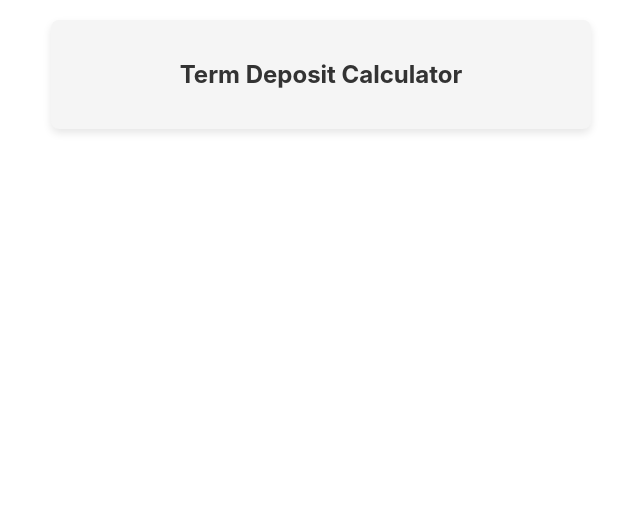
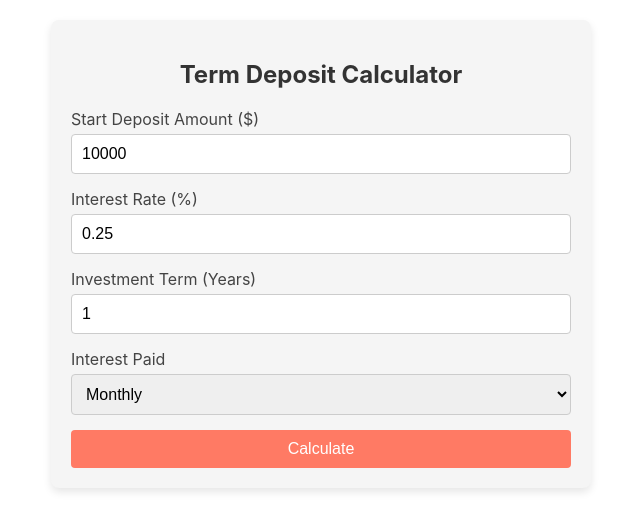
Before and after one commit to AshwaryaSmridhi/term-deposit-calculator, a React (Create React App) app: page / in a window 1280 px wide. Shown: the top 530 px of the page, without its empty margins (319-959 px from the left). Built offline with nearby package versions, Linux system fonts and the light colour scheme.

Commit message:
Add input elements

```diff
--- /dev/null
+++ b/src/components/Form.tsx
@@ -0,0 +1,22 @@
+import { useState } from 'react';
+import { Button, FormContainer } from '../styles/TermDepositCalculator.styles';
+import { StartAmountInput } from './form/StartAmountInput';
+import InterestRateInput from './form/InterestRateInput';
+import InvestmentTermInput from './form/InvestmentTermInput';
+import InterestPaidInput from './form/InterestPaidInput';
+
+export const Form = () => {
+    const [startDeposit, setStartDeposit] = useState<number>(10000);
+    const [interestRate, setInterestRate] = useState<number>(0.25);
+    const [investmentTerm, setInvestmentTerm] = useState<number>(1);
+    const [interestPaid, setInterestPaid] = useState<'monthly' | 'quarterly' | 'annually' | 'atMaturity'>('monthly');
+    return (
+        <FormContainer>
+            <StartAmountInput value={startDeposit} setValue={setStartDeposit} />
+            <InterestRateInput value={interestRate} setValue={setInterestRate} />
+            <InvestmentTermInput value={investmentTerm} setValue={setInvestmentTerm} />
+            <InterestPaidInput value={interestPaid} setValue={setInterestPaid} />
+            <Button type="submit">Calculate</Button>
+        </FormContainer>
+    )
+}
--- a/src/components/TermDepositCalculator.tsx
+++ b/src/components/TermDepositCalculator.tsx
@@ -1,10 +1,11 @@
-import React, { useState } from 'react';
 import { CalculatorContainer, Title } from '../styles/TermDepositCalculator.styles';
+import { Form } from './Form';
 
 export const TermDepositCalculator = () => {
     return (
         <CalculatorContainer>
             <Title>Term Deposit Calculator </Title>
+            <Form />
         </CalculatorContainer>
     )
 }
--- /dev/null
+++ b/src/components/form/InterestPaidInput.tsx
@@ -0,0 +1,23 @@
+import React from 'react';
+import { InputGroup, Label, Select } from '../../styles/TermDepositCalculator.styles';
+
+interface InterestPaidProps {
+    value: 'monthly' | 'quarterly' | 'annually' | 'atMaturity';
+    setValue: (value: 'monthly' | 'quarterly' | 'annually' | 'atMaturity') => void;
+}
+
+const InterestPaidInput: React.FC<InterestPaidProps> = ({ value, setValue }) => {
+    return (
+        <InputGroup>
+            <Label>Interest Paid</Label>
+            <Select value={value} onChange={(e) => setValue(e.target.value as any)}>
+                <option value="monthly">Monthly</option>
+                <option value="quarterly">Quarterly</option>
+                <option value="annually">Annually</option>
+                <option value="atMaturity">At Maturity</option>
+            </Select>
+        </InputGroup>
+    );
+};
+
+export default InterestPaidInput;
--- /dev/null
+++ b/src/components/form/InterestRateInput.tsx
@@ -0,0 +1,26 @@
+import React from 'react';
+import { InputGroup, Label, Input } from '../../styles/TermDepositCalculator.styles';
+
+interface InterestRateProps {
+    value: number;
+    setValue: (value: number) => void;
+}
+
+const InterestRateInput: React.FC<InterestRateProps> = ({ value, setValue }) => {
+    return (
+        <InputGroup>
+            <Label>Interest Rate (%)</Label>
+            <Input
+                type="number"
+                step="0.01"
+                value={value}
+                onChange={(e) => setValue(Number(e.target.value))}
+                placeholder="e.g. 1.10"
+                min="0"
+                required
+            />
+        </InputGroup>
+    );
+};
+
+export default InterestRateInput;
--- /dev/null
+++ b/src/components/form/InvestmentTermInput.tsx
@@ -0,0 +1,25 @@
+import React from 'react';
+import { Input, InputGroup, Label } from '../../styles/TermDepositCalculator.styles';
+
+interface InvestmentTermProps {
+    value: number;
+    setValue: (value: number) => void;
+}
+
+const InvestmentTermInput: React.FC<InvestmentTermProps> = ({ value, setValue }) => {
+    return (
+        <InputGroup>
+            <Label>Investment Term (Years)</Label>
+            <Input
+                type="number"
+                value={value}
+                onChange={(e) => setValue(Number(e.target.value))}
+                placeholder="e.g. 3"
+                min="1"
+                required
+            />
+        </InputGroup>
+    );
+};
+
+export default InvestmentTermInput;
--- /dev/null
+++ b/src/components/form/StartAmountInput.tsx
@@ -0,0 +1,23 @@
+import React from 'react';
+import { Input, InputGroup, Label } from '../../styles/TermDepositCalculator.styles';
+
+interface StartDepositAmountProps {
+    value: number;
+    setValue: (value: number) => void;
+}
+
+export const StartAmountInput: React.FC<StartDepositAmountProps> = ({ value, setValue }) => {
+    return (
+        <InputGroup>
+            <Label>Start Deposit Amount ($)</Label>
+            <Input
+                type="number"
+                value={value}
+                onChange={(e) => setValue(Number(e.target.value))}
+                placeholder="e.g. 10000"
+                min="0"
+                required
+            />
+        </InputGroup>
+    )
+}
--- a/src/styles/TermDepositCalculator.styles.ts
+++ b/src/styles/TermDepositCalculator.styles.ts
@@ -17,3 +17,51 @@ export const Title = styled.h2`
   font-size: 1.5rem;
   color: #333;
 `;
+
+export const FormContainer = styled.form`
+  display: flex;
+  flex-direction: column;
+  gap: 15px;
+  width: 100%;
+`;
+
+export const InputGroup = styled.div`
+  display: flex;
+  flex-direction: column;
+`;
+
+export const Label = styled.label`
+  font-size: 1rem;
+  margin-bottom: 5px;
+  color: #444;
+`;
+
+export const Input = styled.input`
+  padding: 10px;
+  font-size: 1rem;
+  border: 1px solid #ccc;
+  border-radius: 4px;
+`;
+
+export const Select = styled.select`
+  padding: 10px;
+  font-size: 1rem;
+  border: 1px solid #ccc;
+  border-radius: 4px;
+`;
+
+export const Button = styled.button`
+  padding: 10px;
+  background-color: #ff7a64;
+  color: #fff;
+  font-size: 1rem;
+  border: none;
+  border-radius: 4px;
+  cursor: pointer;
+  transition: background-color 0.3s ease;
+
+  &:hover {
+    background-color: rgb(255, 239, 107);
+    color: #000;
+  }
+`;
```
